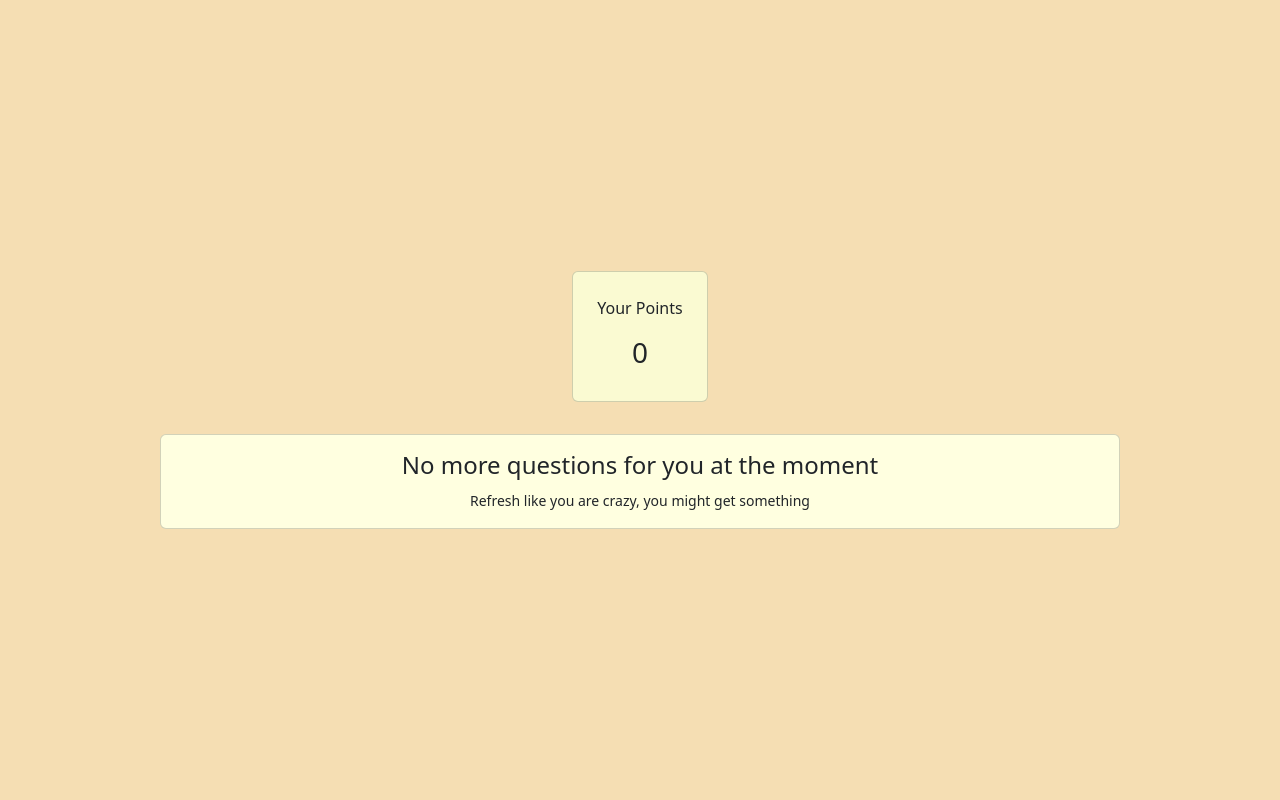
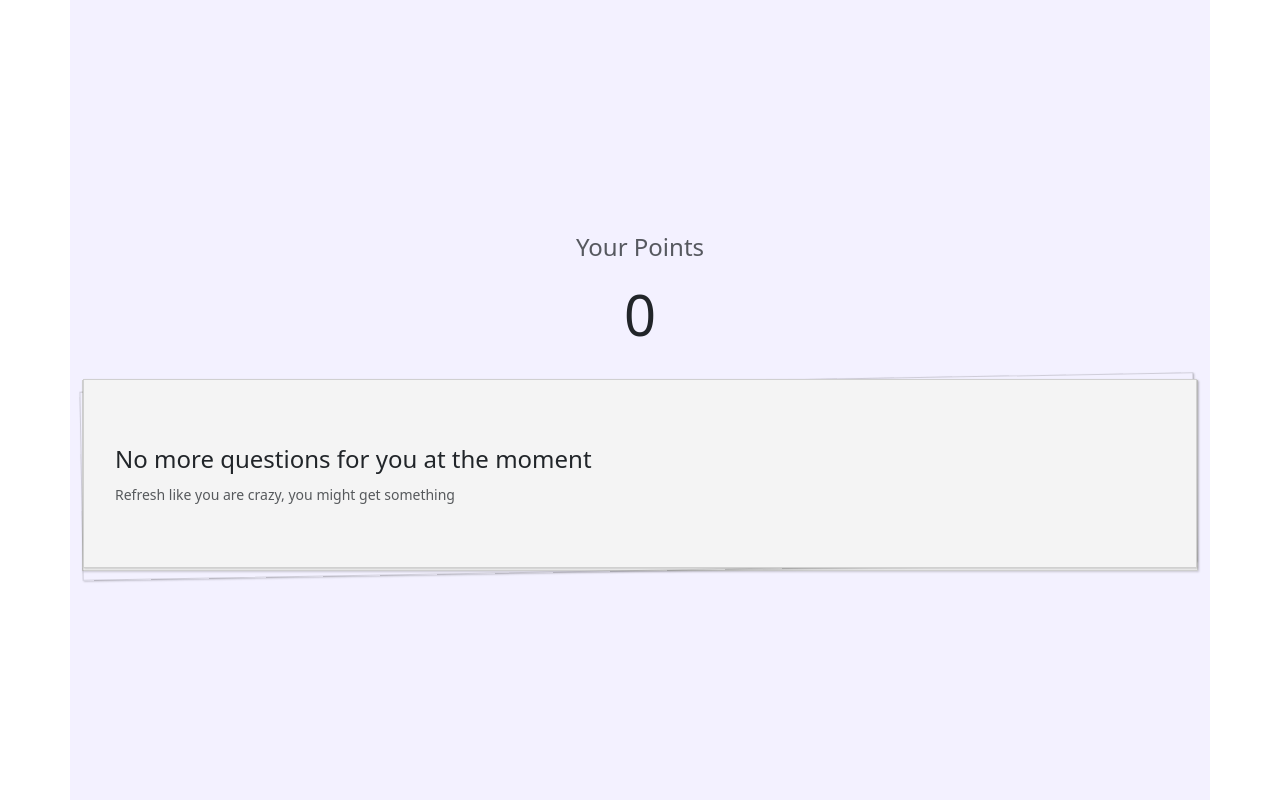
Before and after one commit to rohittp0/connect-a-ton, a Django app: page / in a window 1280 px wide. Run offline with Django 4.2, Linux system fonts and the light colour scheme; the visitor is signed in with stand-in values (Sample User, id 1); data comes from the database, SQL or seed files in the repository; data that the repository does not hold is empty.

Commit message:
done or so i hope

```diff
--- a/home/views.py
+++ b/home/views.py
@@ -12,7 +12,7 @@ def index(request):
     # get the user's question config
     config, _ = UserConfig.objects.get_or_create(user=request.user)
 
-    is_self = random.choice([True])
+    is_self = random.choice([False])
 
     question, answer = None, None
 
@@ -30,7 +30,7 @@ def index(request):
         return render(request, 'home/index.html', context={"points": config.points})
 
     question = answer.question
-    name = "your" if is_self else answer.user.username
+    name = "your" if is_self else answer.user.first_name + " " + answer.user.last_name + "'s"
 
     context = {
         "question": question.question_text.replace("%USER%", name),
@@ -51,7 +51,7 @@ def answer_view(request):
     answer_value = int(request.POST.get('answer'))
     is_self = answer.user == request.user
 
-    if answer_value < 0 or answer_value > 3:
+    if (answer_value < 0 or answer_value > 3) and is_self:
         return redirect('home')
 
     # get the user's question config
--- /dev/null
+++ b/static/css/home.css
@@ -0,0 +1,38 @@
+.cards-pile {
+    box-sizing: border-box;
+    position: relative;
+    display: inline-block;
+    background-color: #f4f4f4;
+    border: 1px solid rgba(0, 0, 0, 0.15);
+    padding: 4em 2em;
+    box-shadow: 1px 1px 2px rgba(0, 0, 0, 0.18);
+    z-index: 10;
+}
+.cards-pile::before,
+.cards-pile::after {
+    content: '';
+    display: block;
+    position: absolute;
+    width: 100%;
+    height: 100%;
+    border: 1px solid rgba(0, 0, 0, 0.15);
+}
+.cards-pile::before {
+    top: -2px;
+    left: 0;
+    box-shadow: 1px 1px 2px rgba(0, 0, 0, 0.19);
+    z-index: 11;
+    background-color: #f4f4f4;
+}
+.cards-pile::after {
+    top: 1px;
+    left: -2px;
+    box-shadow: 1px 1px 2px rgba(0, 0, 0, 0.2);
+    z-index: 9;
+    background-color: transparent;
+    transform: rotate(-1deg);
+}
+.cards-pile > * {
+    position: relative;
+    z-index: 20;
+}
--- a/templates/base.html
+++ b/templates/base.html
@@ -8,14 +8,15 @@
     <link rel="stylesheet" href="https://cdn.jsdelivr.net/npm/bootstrap@5.3.0/dist/css/bootstrap.min.css">
     <!-- Font Awesome -->
     <link rel="stylesheet" href="https://cdnjs.cloudflare.com/ajax/libs/font-awesome/5.15.3/css/all.min.css">
+
+    {% block style %}{% endblock %}
 </head>
 <body>
 <div>
     {% block content %}{% endblock %}
 </div>
 
-<!-- Optional JavaScript; choose one of the two! -->
-<!-- Option 1: Bootstrap Bundle with Popper -->
 <script src="https://cdn.jsdelivr.net/npm/bootstrap@5.3.0/dist/js/bootstrap.bundle.min.js"></script>
+{% block script %}{% endblock %}
 </body>
 </html>
--- a/templates/home/index.html
+++ b/templates/home/index.html
@@ -1,41 +1,60 @@
 {% extends "base.html" %}
 {% load static %}
 
+{% block style %}
+    <link rel="stylesheet" href="{% static 'css/home.css' %}">
+{% endblock %}
+
 {% block content %}
-    <div class="d-flex justify-content-center align-items-center flex-column gap-2 vh-100" style="background: wheat">
-        <div class="card text-center p-4 mb-4" style="background: lightgoldenrodyellow">
-            <p>Your Points</p>
-            <h3>{{ points }}</h3>
+    <div class="container vh-100 d-flex flex-column justify-content-center" style="background: #f3f1ff">
+        <div class="text-center mb-4">
+            <p class="fs-4 text-muted">Your Points</p>
+            <h1 class="display-4">{{ points }}</h1>
         </div>
-        <div class="card text-center w-75" style="background: lightyellow">
-            <div class="card-body">
+        <div class="cards-pile">
             {% if answer %}
-                    <h5 class="card-title">{{ question }}</h5>
-                    <form method="post" action="/answer/">
+                <h5 class="card-title mb-3">{{ question }}</h5>
+                <form method="post" action="/answer/" class="p-2">
                     {% csrf_token %}
                     <input type="hidden" name="answer_id" value="{{ answer }}">
-                        <div class="mb-3">
+                    <div class="mb-4">
                         {% for option in options %}
-                                <input type="radio" name="answer" value="{{ forloop.counter0 }}"
+                            <div class="form-check">
+                                <input class="form-check-input " type="radio" name="answer"
+                                       value="{{ forloop.counter0 }}"
                                        id="{{ forloop.counter0 }}" required>
-                                <label for="{{ forloop.counter0 }}">{{ option }}</label><br>
+                                <label class="form-check-label" for="{{ forloop.counter0 }}">{{ option }}</label>
+                            </div>
                         {% endfor %}
                     </div>
+                    <div class="d-flex justify-content-around mt-5">
+                        <button type="reset" class="btn btn-outline-secondary" id="skip-button">Skip</button>
                         <button type="submit" class="btn btn-primary">Submit</button>
+                    </div>
                 </form>
                 {% if not is_self %}
-                        <form method="post" action="/answer/">
+                    <form method="post" action="/answer/" id="skip-form">
                         {% csrf_token %}
                         <input type="hidden" name="answer_id" value="{{ answer }}">
                         <input type="hidden" name="answer" value="-1">
-                            <button type="submit" class="btn btn-secondary">Skip</button>
                     </form>
                 {% endif %}
             {% else %}
                 <h4>No more questions for you at the moment</h4>
-                    <small>Refresh like you are crazy, you might get something</small>
+                <small class="text-muted">Refresh like you are crazy, you might get something</small>
             {% endif %}
         </div>
     </div>
-    </div>
 {% endblock content %}
+
+{% block script %}
+    <script>
+        document.addEventListener('DOMContentLoaded', () => {
+            document.querySelector('#skip-button').onclick = () => {
+                if (confirm('Are you sure you want to skip this question?')) {
+                    document.querySelector('#skip-form').submit();
+                }
+            };
+        });
+    </script>
+{% endblock %}
```
Lines whose indentation alone changed are shown as unchanged.
